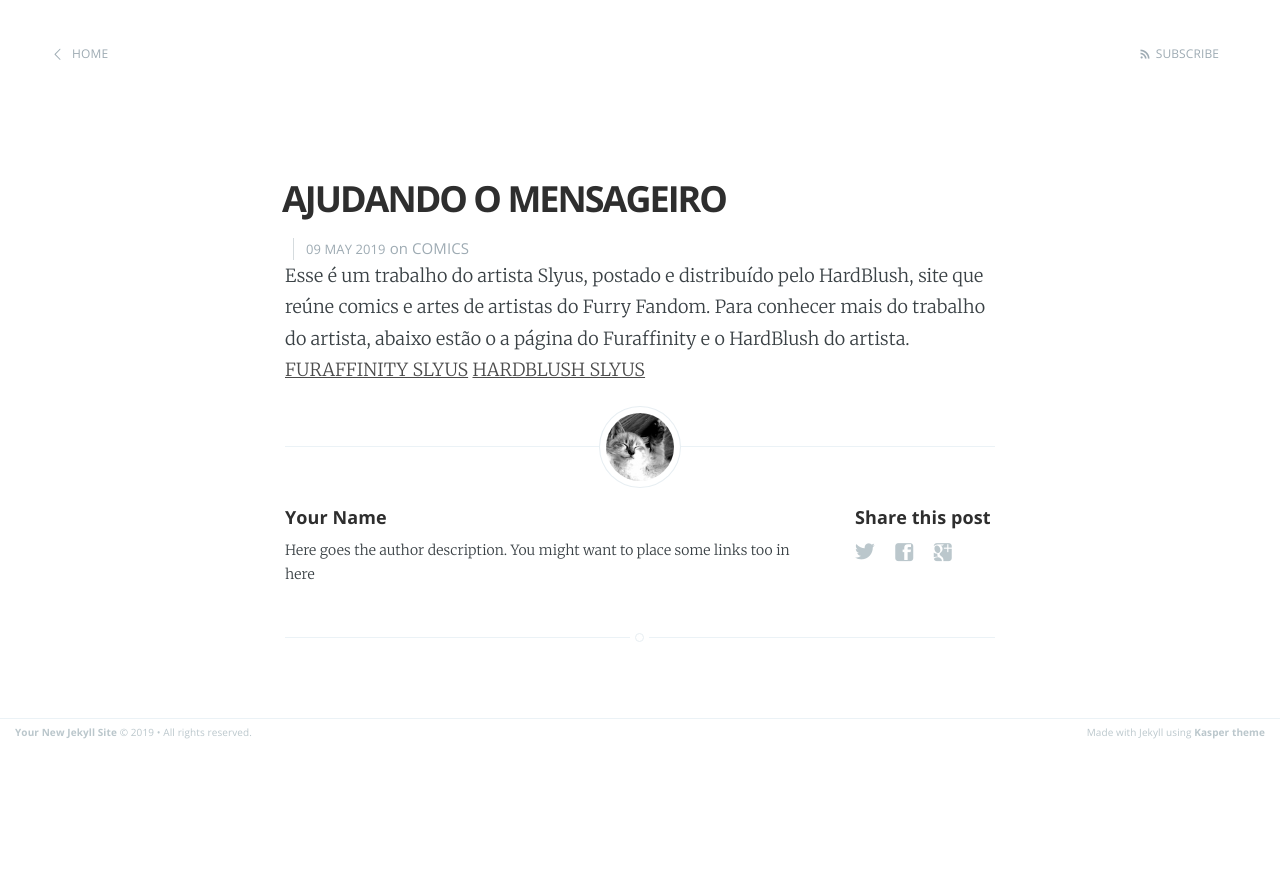
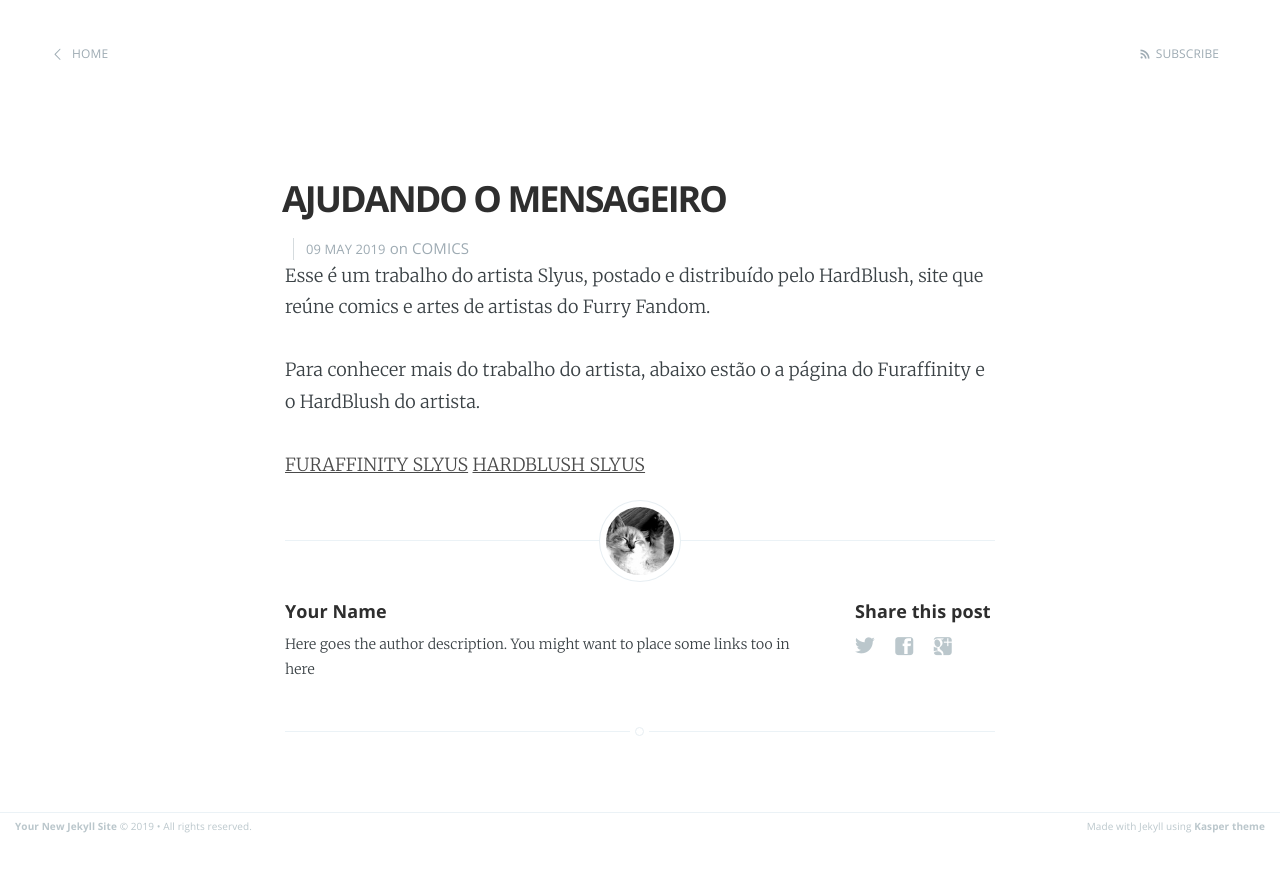
Before and after one commit to XXXFURRYYIFF/xxxfurryyiff.github.io, a Jekyll site: the page built from _posts/2019-05-09-hello-world.html, in a window 1280 px wide. Shown: the top 872 px of the page. Built offline with Jekyll 4.4.1, drawn with Linux system fonts in a browser that asks for light colours.

Commit message:
Update 2019-05-09-hello-world.html

```diff
--- a/_posts/2019-05-09-hello-world.html
+++ b/_posts/2019-05-09-hello-world.html
@@ -5,9 +5,11 @@ date:   2019-05-09 06:05:00
 categories: COMICS
 ---
 
-Esse é um trabalho do artista Slyus, postado e distribuído pelo HardBlush, site que reúne comics e artes de artistas do Furry Fandom.
+<p>Esse é um trabalho do artista Slyus, postado e distribuído pelo HardBlush, site que reúne comics e artes de artistas do Furry Fandom.</p>
 
-Para conhecer mais do trabalho do artista, abaixo estão o a página do Furaffinity e o HardBlush do artista.
+<p>Para conhecer mais do trabalho do artista, abaixo estão o a página do Furaffinity e o HardBlush do artista.</p>
 
+<p>
 <a href="https://www.furaffinity.net/user/slyus/">FURAFFINITY SLYUS</a>
 <a href="https://hardblush.com/tag/slyus/">HARDBLUSH SLYUS</a>
+</p>
```
